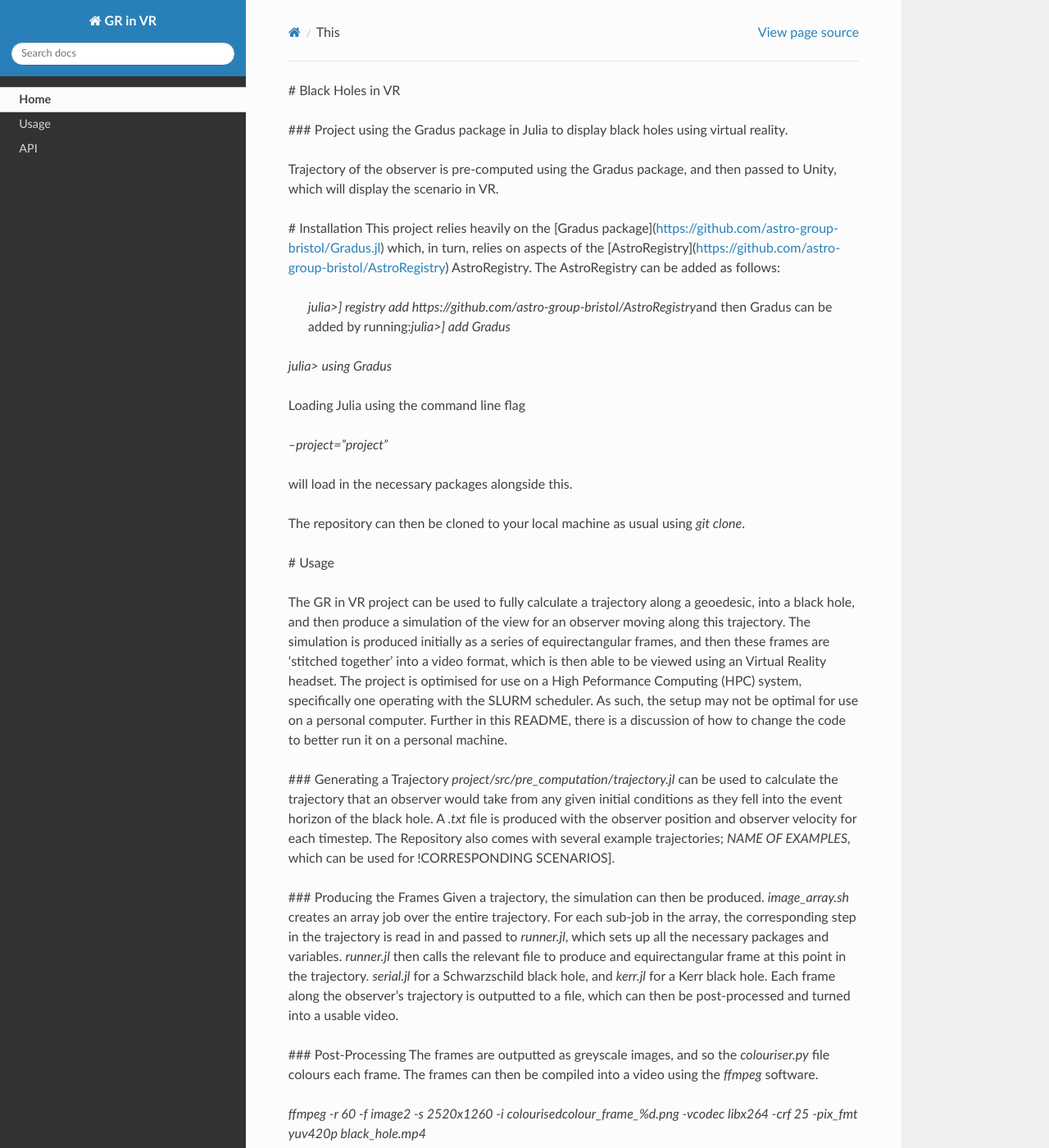
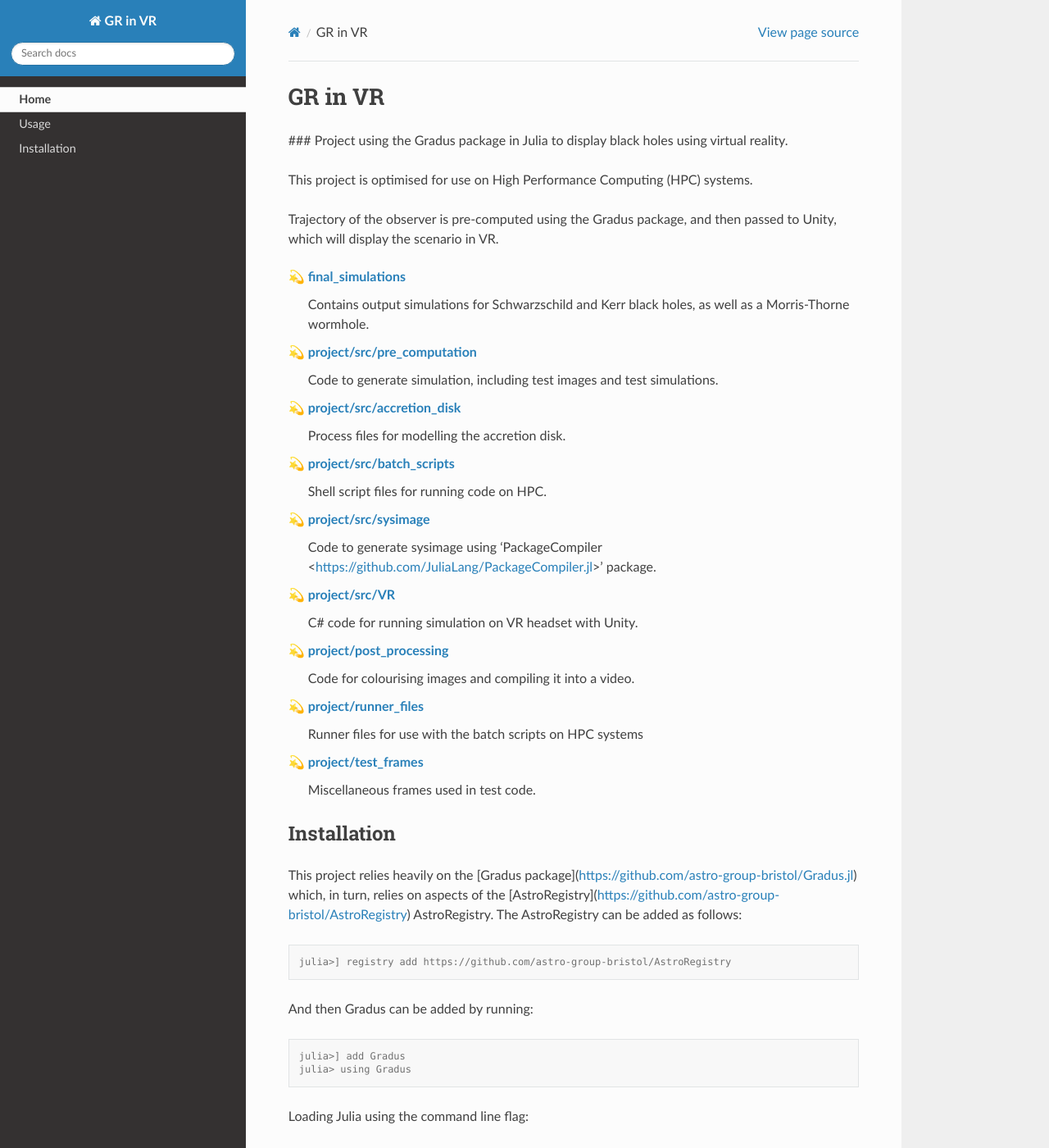
Before and after one commit to raichkel/GR_in_VR, a Sphinx documentation site: the page built from docs/index.rst, in a window 1280 px wide and 1400 px high. Shown: the whole window at 82% size. Built offline with Sphinx 7.4.7 and the Read the Docs theme 2.0.0, drawn with Linux system fonts in a browser that asks for light colours; some of the changed text lies outside the part shown.

Commit message:
On branch main Your branch is up to date with 'origin/main'.
Changes to be committed:
	modified:   README.rst
	deleted:    docs/api.rst
	modified:   docs/index.rst

```diff
--- a/README.rst
+++ b/README.rst
@@ -1,45 +1,58 @@
-# Black Holes in VR
+GR in VR
+===============================================
 
 ###  Project using the Gradus package in Julia to display black holes using virtual reality.
 
+This project is optimised for use on High Performance Computing (HPC) systems.
+
 Trajectory of the observer is pre-computed using the Gradus package, and then passed to Unity, which will display the scenario in VR.
 
-# Installation
-This project relies heavily on the [Gradus package](https://github.com/astro-group-bristol/Gradus.jl) which, in turn, relies on aspects of the [AstroRegistry](https://github.com/astro-group-bristol/AstroRegistry) AstroRegistry. The AstroRegistry can be added as follows:\
-\
- `julia>] registry add https://github.com/astro-group-bristol/AstroRegistry`\
- \
- and then Gradus can be added by running:\
- \
- `julia>] add Gradus`\
-`julia> using Gradus`
 
-Loading Julia using the command line flag
 
-`--project="project"`
+💫 `final_simulations <https://github.com/raichkel/GR_in_VR/tree/main/final_simulations>`_
+    Contains output simulations for Schwarzschild and Kerr black holes, as well as a Morris-Thorne wormhole.
+💫 `project/src/pre_computation <https://github.com/raichkel/GR_in_VR/tree/main/project/src/pre_computation>`_
+    Code to generate simulation, including test images and test simulations.
+💫 `project/src/accretion_disk <https://github.com/raichkel/GR_in_VR/tree/main/project/src/accretion_disk>`_
+    Process files for modelling the accretion disk.
+💫 `project/src/batch_scripts <https://github.com/raichkel/GR_in_VR/tree/main/project/src/batch_scripts>`_
+    Shell script files for running code on HPC.
+💫 `project/src/sysimage <https://github.com/raichkel/GR_in_VR/tree/main/project/src/sysimage>`_
+    Code to generate sysimage using 'PackageCompiler <https://github.com/JuliaLang/PackageCompiler.jl>' package.
+💫 `project/src/VR <https://github.com/raichkel/GR_in_VR/tree/main/project/src/VR>`_
+    C# code for running simulation on VR headset with Unity.
+💫 `project/post_processing <https://github.com/raichkel/GR_in_VR/tree/main/project/post_processing>`_
+    Code for colourising images and compiling it into a video.
+💫 `project/runner_files <https://github.com/raichkel/GR_in_VR/tree/main/project/runner_files>`_
+    Runner files for use with the batch scripts on HPC systems
+💫 `project/test_frames <https://github.com/raichkel/GR_in_VR/tree/main/project/test_frames>`_
+    Miscellaneous frames used in test code.
 
-will load in the necessary packages alongside this.
+
+
+Installation
+---------------------
+This project relies heavily on the [Gradus package](https://github.com/astro-group-bristol/Gradus.jl) which, in turn, relies on aspects of the [AstroRegistry](https://github.com/astro-group-bristol/AstroRegistry) AstroRegistry. The AstroRegistry can be added as follows:
+
+
+.. code-block:: console
+
+    julia>] registry add https://github.com/astro-group-bristol/AstroRegistry
+
+
+And then Gradus can be added by running:
+
+.. code-block:: console
+
+    julia>] add Gradus
+    julia> using Gradus
+
+Loading Julia using the command line flag:
+
+.. code-block:: console
+    --project="project"
+
+
+Will load in the necessary packages alongside this.
 
 The repository can then be cloned to your local machine as usual using `git clone`.
-
-# Usage
-
-The GR in VR project can be used to fully calculate a trajectory along a geoedesic, into a black hole, and then produce a simulation of the view for an observer moving along this trajectory. The simulation is produced initially as a series of equirectangular frames, and then these frames are 'stitched together' into a video format, which is then able to be viewed using an Virtual Reality headset. The project is optimised for use on a High Peformance Computing (HPC) system, specifically one operating with the SLURM scheduler. As such, the setup may not be optimal for use on a personal computer. Further in this README, there is a discussion of how to change the code to better run it on a personal machine.
-
-### Generating a Trajectory
-`project/src/pre_computation/trajectory.jl` can be used to calculate the trajectory that an observer would take from any given initial conditions as they fell into the event horizon of the black hole. A `.txt` file is produced with the observer position and observer velocity for each timestep. The Repository also comes with several example trajectories; `NAME OF EXAMPLES`, which can be used for !CORRESPONDING SCENARIOS].
-
-### Producing the Frames
-Given a trajectory, the simulation can then be produced. `image_array.sh` creates an array job over the entire trajectory. For each sub-job in the array, the corresponding step in the trajectory is read in and passed to `runner.jl`, which sets up all the necessary packages and variables. `runner.jl` then calls the relevant file to produce and equirectangular frame at this point in the trajectory. `serial.jl` for a Schwarzschild black hole, and `kerr.jl` for a Kerr black hole. Each frame along the observer's trajectory is outputted to a file, which can then be post-processed and turned into a usable video.
-
-### Post-Processing
-The frames are outputted as greyscale images, and so the `colouriser.py` file colours each frame. The frames can then be compiled into a video using the `ffmpeg` software.
-
-`ffmpeg -r 60 -f image2 -s 2520x1260 -i colourised\colour_frame_%d.png -vcodec libx264 -crf 25  -pix_fmt yuv420p black_hole.mp4`
-
-
-# Features
-### Schwarzschild Black Holes
-
-
-### Kerr Black Holes
--- a/docs/index.rst
+++ b/docs/index.rst
@@ -1,19 +1,12 @@
 .. include:: ../README.rst
 
-This
+This is the documentation for GR in VR
 ===================================
 
-**Lumache** (/lu'make/) is a Python library for cooks and food lovers
-that creates recipes mixing random ingredients.
-It pulls data from the `Open Food Facts database <https://world.openfoodfacts.org/>`_
-and offers a *simple* and *intuitive* API.
-
+GR in VR is a project that uses the Gradus package in Julia to display black holes using virtual reality.
 Check out the :doc:`usage` section for further information, including
 how to :ref:`installation` the project.
 
-.. note::
-
-   This project is under active development.
 
 Contents
 --------
@@ -22,4 +15,4 @@ Contents
 
    Home <self>
    usage
-   api
+   installation
--- /dev/null
+++ b/docs/installation.rst
@@ -0,0 +1,2 @@
+Installation
+==============
```
Also changed, not shown: docs/api.rst (deleted, +0 -7 lines).
